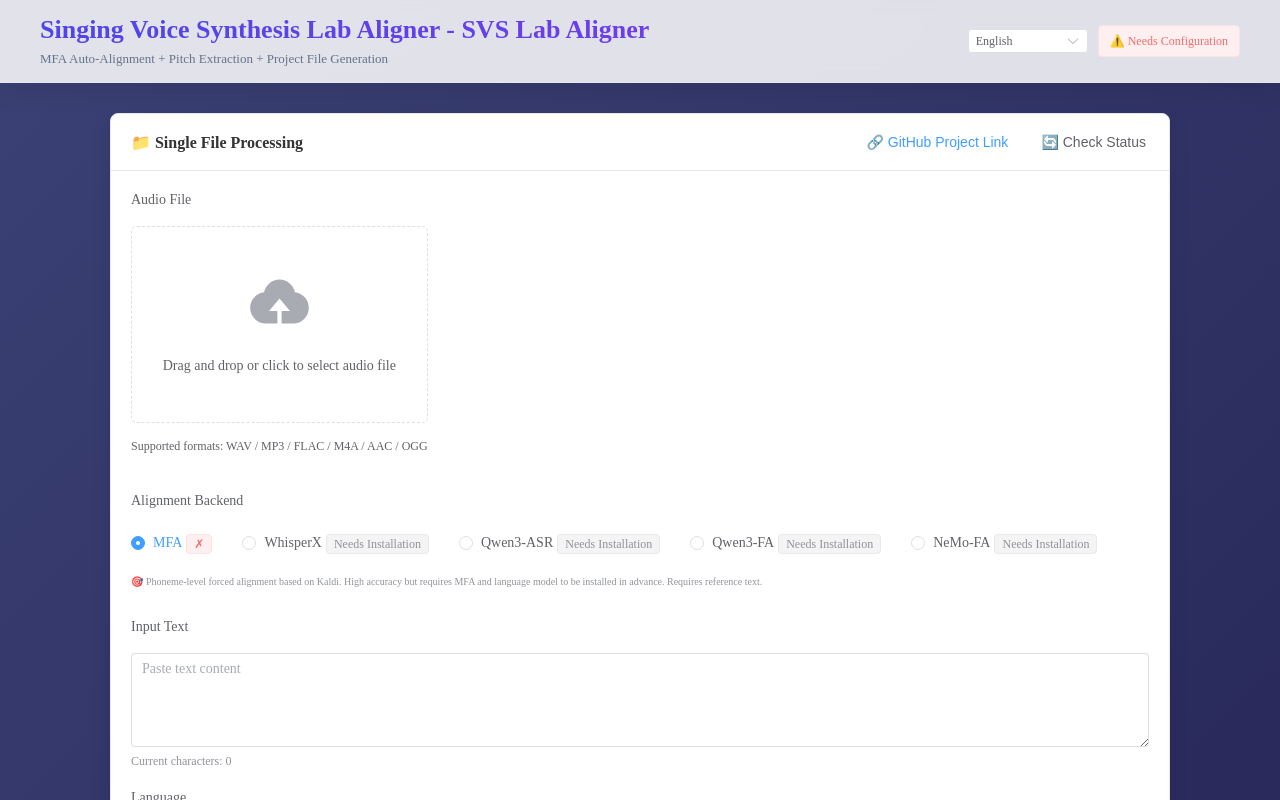
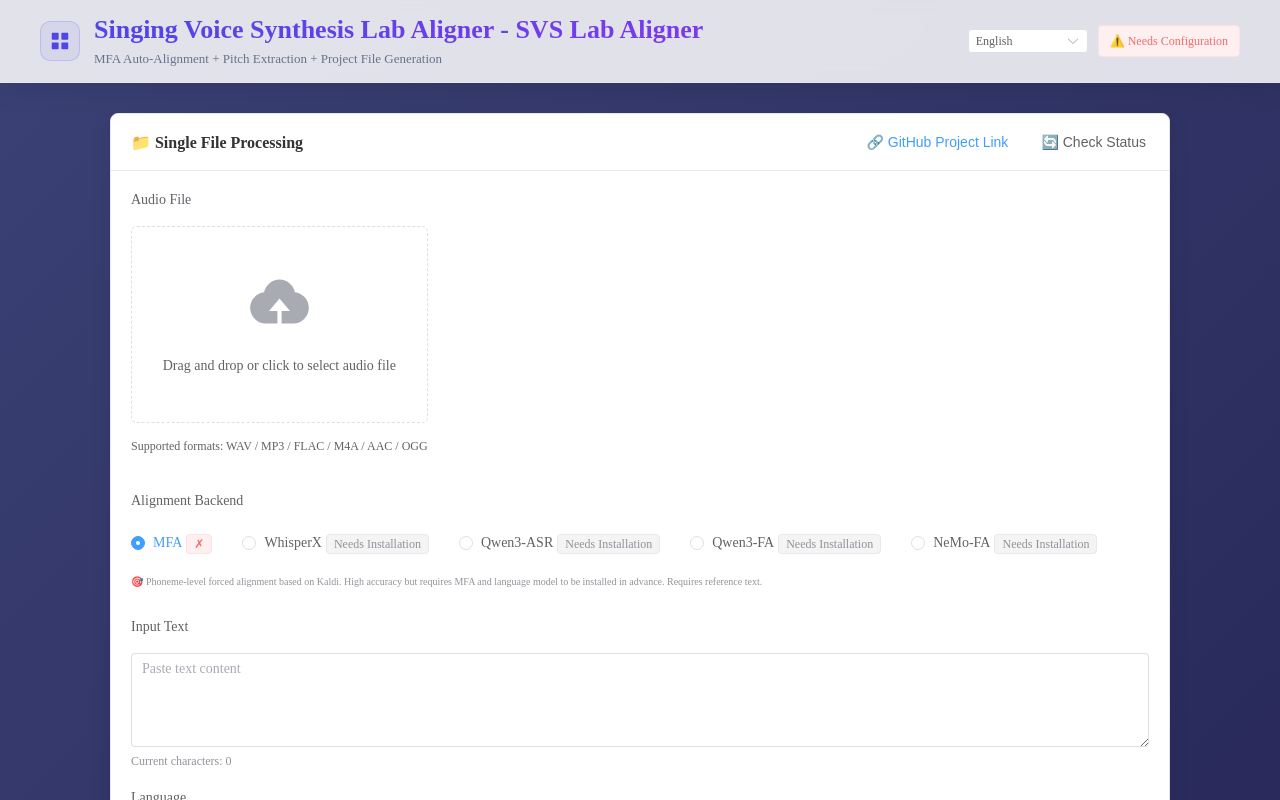
Before and after one commit to liuhua520-svg/gpt-sovits-mfa-aligner-tsubaki, a Vue app in the folder frontend/: page / in a window 1280 px wide. Shown: the top 800 px of the page. Built offline with nearby package versions, Linux system fonts and the light colour scheme; no server answers.

Commit message:
Add files via upload

```diff
--- a/frontend/src/App.vue
+++ b/frontend/src/App.vue
@@ -5,8 +5,37 @@
       <el-header class="app-header">
         <div class="header-content">
           <div class="header-left">
-            <h1>{{ t('app.title') }}</h1>
-            <p class="subtitle">{{ t('app.subtitle') }}</p>
+            <!-- 左上角功能菜单：对齐处理 / 词典管理 / 设置 / 对话文本框 -->
+            <el-dropdown trigger="click" placement="bottom-start" @command="onMenuCommand">
+              <button class="menu-trigger" :aria-label="t('menu.title')" type="button">
+                <el-icon :size="22"><Menu /></el-icon>
+              </button>
+              <template #dropdown>
+                <el-dropdown-menu>
+                  <el-dropdown-item command="aligner" :class="{ 'is-active-route': currentRouteName === 'aligner' }">
+                    <el-icon><House /></el-icon>
+                    <span>{{ t('menu.aligner') }}</span>
+                  </el-dropdown-item>
+                  <el-dropdown-item command="dictionary" divided :class="{ 'is-active-route': currentRouteName === 'dictionary' }">
+                    <el-icon><Notebook /></el-icon>
+                    <span>{{ t('menu.dictionary') }}</span>
+                  </el-dropdown-item>
+                  <el-dropdown-item command="dialogue" :class="{ 'is-active-route': currentRouteName === 'dialogue' }">
+                    <el-icon><ChatDotRound /></el-icon>
+                    <span>{{ t('menu.dialogue') }}</span>
+                  </el-dropdown-item>
+                  <el-dropdown-item command="settings" divided :class="{ 'is-active-route': currentRouteName === 'settings' }">
+                    <el-icon><Setting /></el-icon>
+                    <span>{{ t('menu.settings') }}</span>
+                  </el-dropdown-item>
+                </el-dropdown-menu>
+              </template>
+            </el-dropdown>
+
+            <div class="header-titles">
+              <h1>{{ t('app.title') }}</h1>
+              <p class="subtitle">{{ t('app.subtitle') }}</p>
+            </div>
           </div>
           <div class="header-right">
             <el-select v-model="localeModel" size="small" style="width: 120px">
@@ -26,7 +55,9 @@
 
       <!-- 主体 -->
       <el-main class="app-main">
-        <AudioProcessor @status-changed="onSystemStatusChanged" />
+        <router-view v-slot="{ Component }">
+          <component :is="Component" @status-changed="onSystemStatusChanged" />
+        </router-view>
       </el-main>
 
       <!-- 页脚 -->
@@ -50,13 +81,24 @@
 
 <script setup lang="ts">
 import { computed, ref, watch } from 'vue'
-import AudioProcessor from './components/MFAProcessor.vue'
+import { useRoute, useRouter } from 'vue-router'
+import { Menu, House, Notebook, Setting, ChatDotRound } from '@element-plus/icons-vue'
 import { getElementPlusLocale, useAppLocale } from './i18n'
 import { useI18n } from 'vue-i18n'
 
 const systemReady = ref(false)
 const { t, currentLocale, setLocale } = useAppLocale()
 const { locale } = useI18n()
+const route = useRoute()
+const router = useRouter()
+
+const currentRouteName = computed(() => route.name as string | undefined)
+
+const onMenuCommand = (command: string) => {
+  if (command !== currentRouteName.value) {
+    router.push({ name: command })
+  }
+}
 
 const localeModel = computed({
   get: () => currentLocale.value,
@@ -78,6 +120,8 @@ const elementPlusLocale = computed(() => getElementPlusLocale(currentLocale.valu
 //   2. 避免"先看到底部面板更新，过一会儿右上角才更新"的不同步现象——
 //      两边现在用的是同一份响应，而不是分别独立 fetch 的两份，
 //      也就不会出现两边状态对不上的情况。
+// 注意：该事件只由"对齐处理"页面（MFAProcessor.vue）发出；词典管理 / 设置 /
+// 对话文本框三个新页面不涉及 MFA 状态，不会发出此事件，监听器闲置即可，无副作用。
 const onSystemStatusChanged = (status?: { mfa?: { installed?: boolean } }) => {
   systemReady.value = status?.mfa?.installed ?? false
 }
@@ -121,9 +165,40 @@ const onSystemStatusChanged = (status?: { mfa?: { installed?: boolean } }) => {
 
 .header-left {
   flex: 1;
+  display: flex;
+  align-items: center;
+  gap: 14px;
+  min-width: 0;
 }
 
-.header-left h1 {
+.menu-trigger {
+  display: flex;
+  align-items: center;
+  justify-content: center;
+  flex-shrink: 0;
+  width: 40px;
+  height: 40px;
+  border-radius: 10px;
+  border: 1px solid rgba(79, 70, 229, 0.18);
+  background: rgba(79, 70, 229, 0.08);
+  color: #4f46e5;
+  cursor: pointer;
+  transition: background 0.2s, transform 0.15s;
+}
+
+.menu-trigger:hover {
+  background: rgba(79, 70, 229, 0.16);
+}
+
+.menu-trigger:active {
+  transform: scale(0.94);
+}
+
+.header-titles {
+  min-width: 0;
+}
+
+.header-titles h1 {
   margin: 0;
   font-size: 26px;
   font-weight: 700;
@@ -131,6 +206,9 @@ const onSystemStatusChanged = (status?: { mfa?: { installed?: boolean } }) => {
   -webkit-background-clip: text;
   -webkit-text-fill-color: transparent;
   background-clip: text;
+  white-space: nowrap;
+  overflow: hidden;
+  text-overflow: ellipsis;
 }
 
 .subtitle {
@@ -192,7 +270,7 @@ const onSystemStatusChanged = (status?: { mfa?: { installed?: boolean } }) => {
     gap: 15px;
   }
 
-  .header-left h1 {
+  .header-titles h1 {
     font-size: 20px;
   }
 
```
